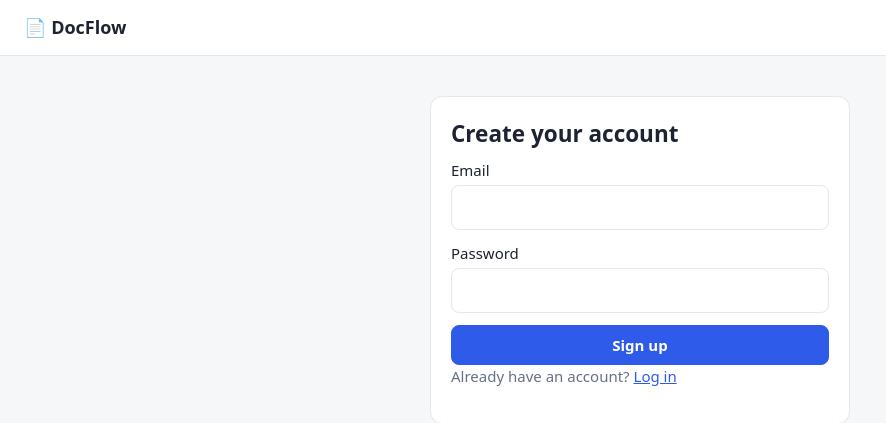
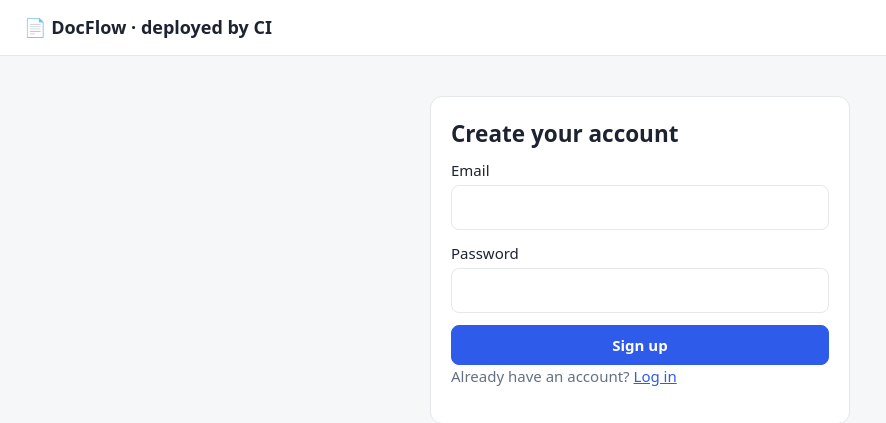
Before and after one commit to cyberN3m3/docflow, a FastAPI app: page /register in a window 1280 px wide. Shown: the top 423 px of the page, without its empty margins (0-886 px from the left). Run offline with FastAPI, Linux system fonts and the light colour scheme.

Commit message:
Show that this version was deployed by the pipeline

```diff
--- a/app/templates/base.html
+++ b/app/templates/base.html
@@ -8,7 +8,7 @@
 </head>
 <body>
   <header class="topbar">
-    <a class="brand" href="/">📄 {{ app_name }}</a>
+    <a class="brand" href="/">📄 {{ app_name }} · deployed by CI</a>
     {% if user %}
       <div class="who">
         <span>{{ user.email }}</span>
```
